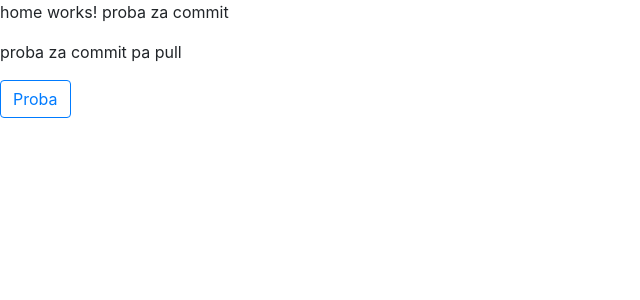
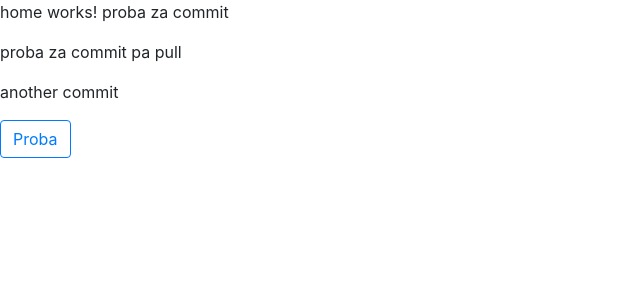
Before and after one commit to NatasaDespotov/TestMyProject, an Angular app: page / in a window 1280 px wide. Shown: the top 300 px of the page, without its empty margins (0-640 px from the left). Built offline with nearby package versions, Linux system fonts and the light colour scheme.

Commit message:
Promena u trecem p

```diff
--- a/src/app/home/home.component.html
+++ b/src/app/home/home.component.html
@@ -1,2 +1,3 @@
 <p>home works! proba za commit</p>
 <p>proba za commit pa  pull</p>
+<p>another commit</p>
```
